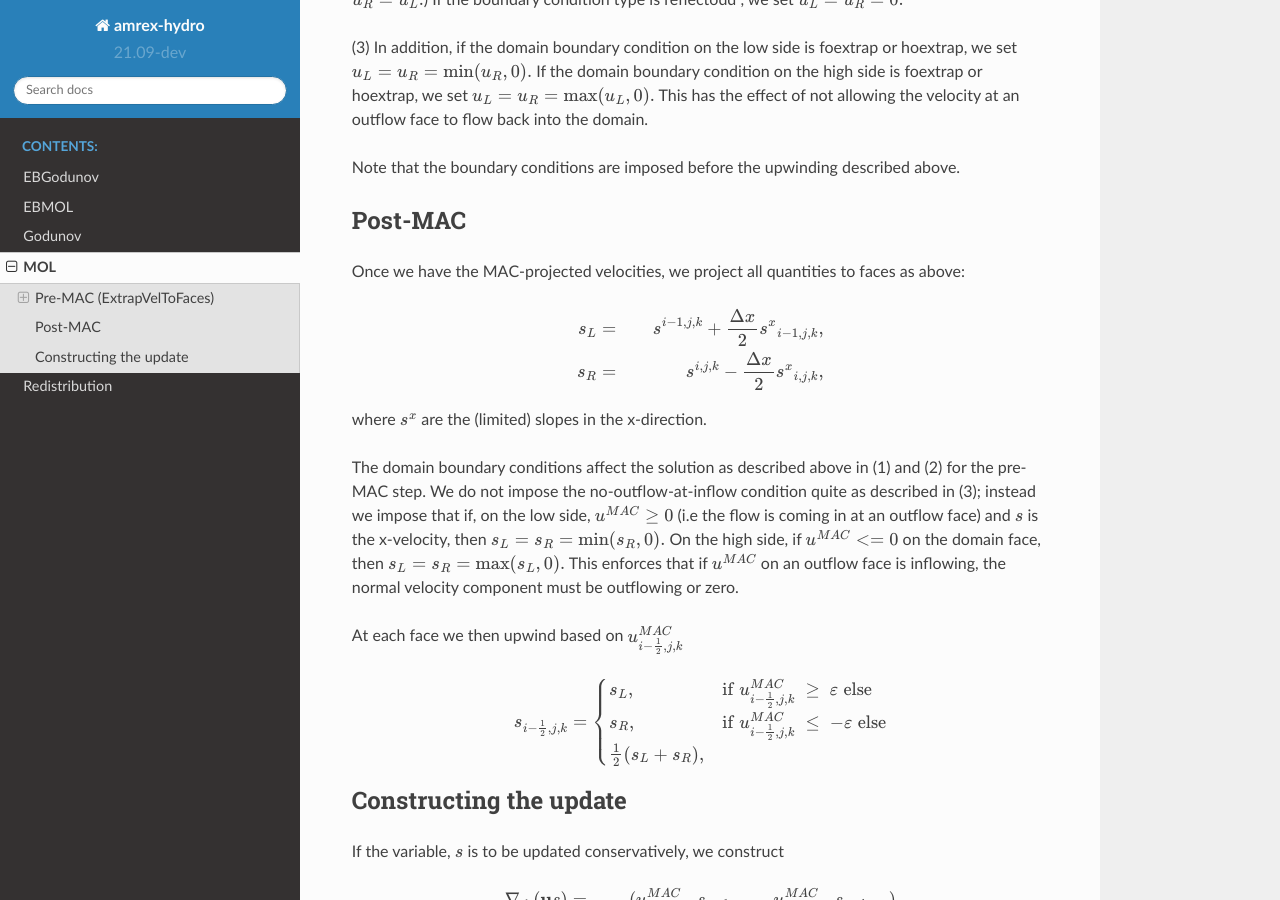
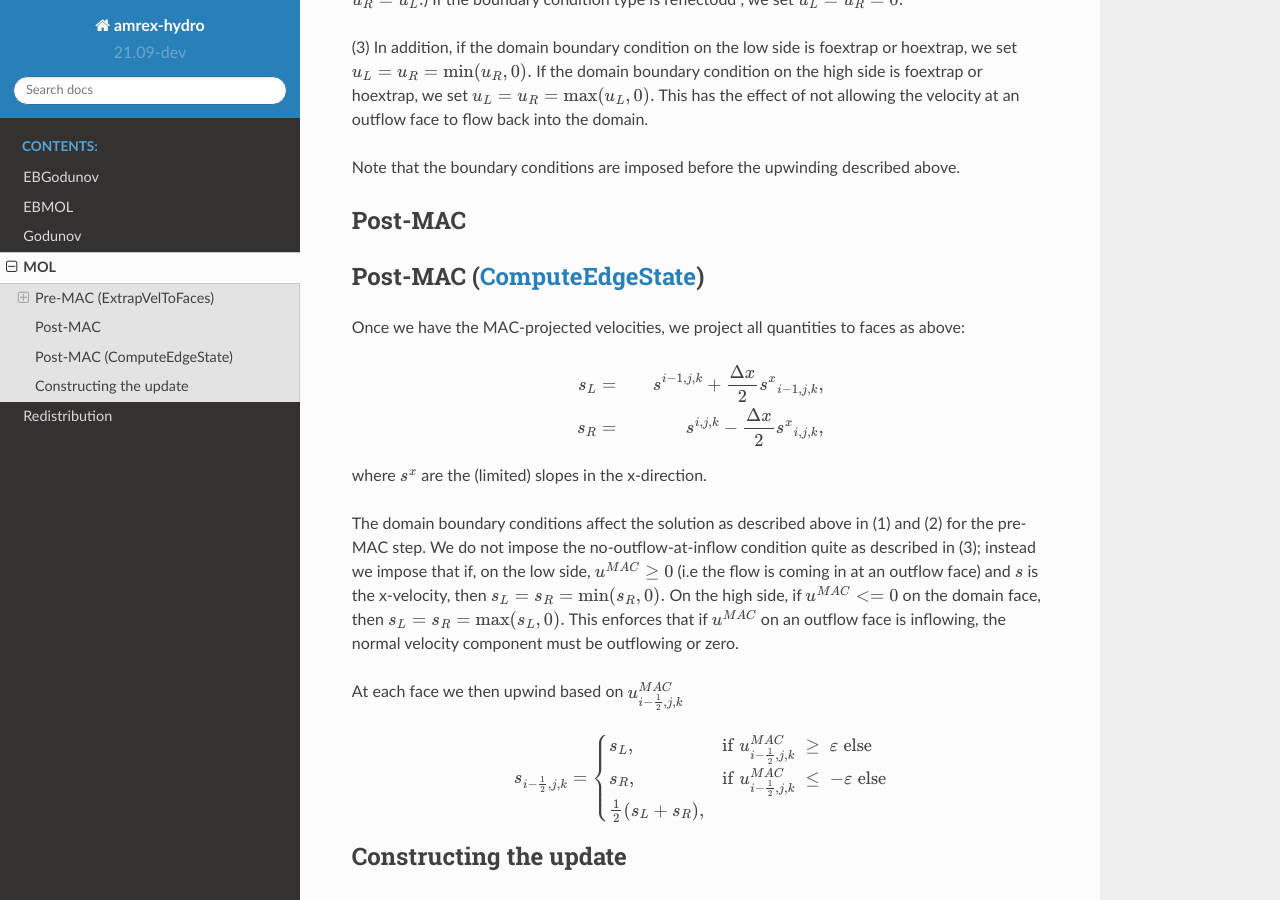
Before and after one commit to AMReX-Fluids/AMReX-Hydro, a Sphinx documentation site: the page built from Docs/source/MOL.rst, in a window 1280 px wide and 900 px high, scrolled down 1013 px. Built offline with Sphinx 7.4.7 and the Read the Docs theme 2.0.0, drawn with Linux system fonts in a browser that asks for light colours.

Commit message:
trying to link to MOL::ComputeEdgeState but can't find it

```diff
--- a/Docs/source/MOL.rst
+++ b/Docs/source/MOL.rst
@@ -70,6 +70,10 @@ described above.
 
 Post-MAC
 --------
+Post-MAC (`ComputeEdgeState`_)
+---------------------------------------
+
+.. _`ComputeEdgeState`: https://amrex-codes.github.io/amrex-hydro/Doxygen/html/namespaceMOL.html#acdde2acf756048b8ef0bca332e4bf748
 
 Once we have the MAC-projected velocities, we project all quantities to
 faces as above:
```
